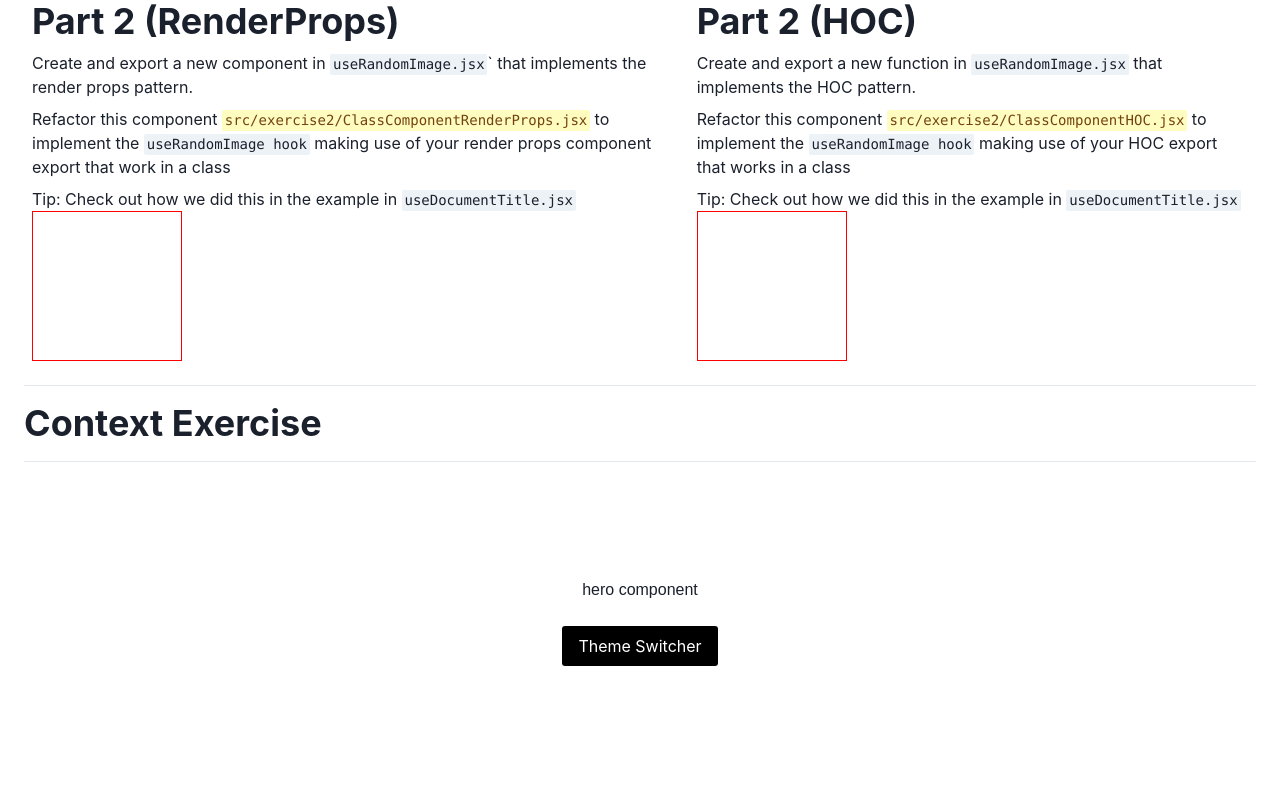
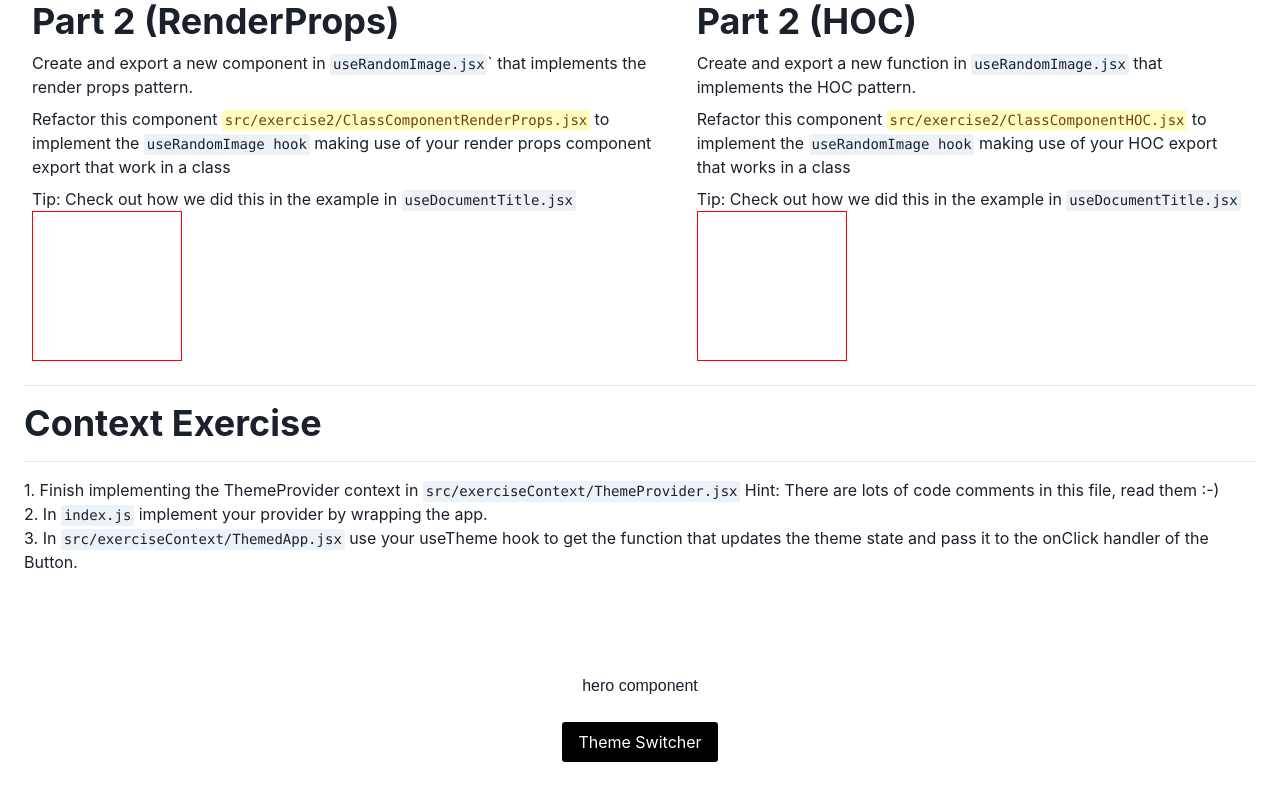
Before and after one commit to ric9176/refactor-to-modern-patterns-workshop, a React (Create React App) app: page / in a window 1280 px wide. Shown: the part 847-1647 px from the top of the page. Built offline with nearby package versions, Linux system fonts and the light colour scheme; no server answers.

Commit message:
Update instructions for Context exercise

```diff
--- a/src/exerciseContext/ThemedApp.jsx
+++ b/src/exerciseContext/ThemedApp.jsx
@@ -1,4 +1,5 @@
 import React from 'react';
+import { Text, Code } from '@chakra-ui/react';
 import Button from './Button';
 import Hero from './Hero';
 // import { useTheme } from './ThemeProvider';
@@ -9,9 +10,26 @@ const ThemedApp = () => {
    pass it to the onClick of our Button
   */
   return (
-    <Hero>
-      <Button>Theme Switcher</Button>
-    </Hero>
+    <>
+      <Text>
+        1. Finish implementing the ThemeProvider context in{' '}
+        <Code>src/exerciseContext/ThemeProvider.jsx</Code> Hint: There are lots
+        of code comments in this file, read them :-)
+      </Text>
+      <Text>
+        2. In <Code>index.js</Code> implement your provider by wrapping the app.
+      </Text>
+      <Text>
+        3. In <Code>src/exerciseContext/ThemedApp.jsx</Code> use your useTheme
+        hook to get the function that updates the theme state and pass it to the
+        onClick handler of the Button.
+      </Text>
+
+      {/* You'll need to add your "toggleTheme" function to the onClick of this button*/}
+      <Hero>
+        <Button>Theme Switcher</Button>
+      </Hero>
+    </>
   );
 };
 
```
